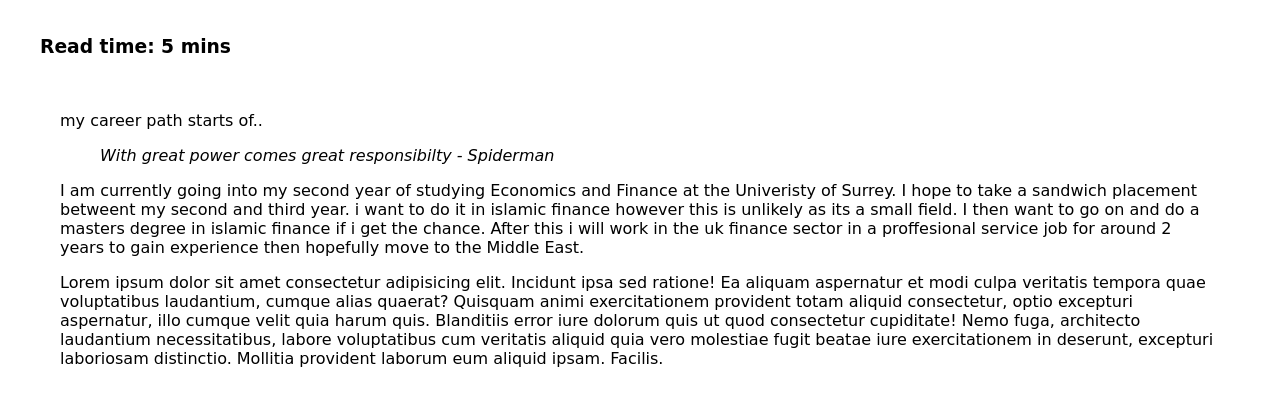
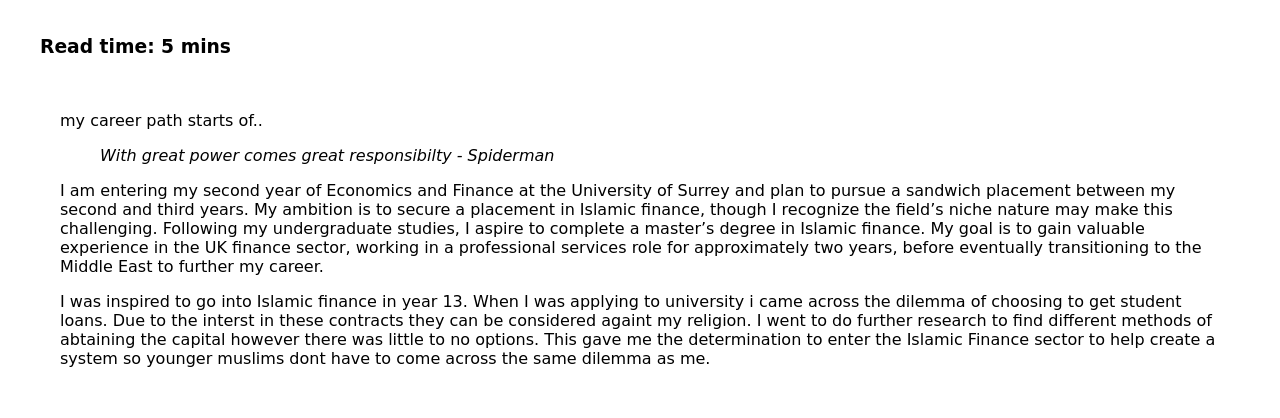
Before and after one commit to moislam123/moislam123.github.io, a plain HTML site: page index.html in a window 1280 px wide. Shown: the part 248-666 px from the top of the page. Drawn offline with Linux system fonts and the light colour scheme; no server answers; a script that the page names is missing; a web font is replaced by a local one.

Commit message:
Update index.html

```diff
--- a/index.html
+++ b/index.html
@@ -33,9 +33,8 @@
             <main>
                 <p>my career path starts of..</p>
                 <blockquote><cite>With great power comes great responsibilty - Spiderman</cite></blockquote>
-                <p>I am currently going into my second year of studying Economics and Finance at the Univeristy of Surrey. I hope to take a sandwich placement betweent my second and third year. i want to do it in islamic finance however this is unlikely as its a small field. I then want to go on and do a masters degree in islamic finance if i get the chance. After this i will work in the uk finance sector in a proffesional service job for around 2 years to gain experience then hopefully move to the Middle East.
-                </p>
-                <p>Lorem ipsum dolor sit amet consectetur adipisicing elit. Incidunt ipsa sed ratione! Ea aliquam aspernatur et modi culpa veritatis tempora quae voluptatibus laudantium, cumque alias quaerat? Quisquam animi exercitationem provident totam aliquid consectetur, optio excepturi aspernatur, illo cumque velit quia harum quis. Blanditiis error iure dolorum quis ut quod consectetur cupiditate! Nemo fuga, architecto laudantium necessitatibus, labore voluptatibus cum veritatis aliquid quia vero molestiae fugit beatae iure exercitationem in deserunt, excepturi laboriosam distinctio. Mollitia provident laborum eum aliquid ipsam. Facilis.</p>
+                <p>I am entering my second year of Economics and Finance at the University of Surrey and plan to pursue a sandwich placement between my second and third years. My ambition is to secure a placement in Islamic finance, though I recognize the field’s niche nature may make this challenging. Following my undergraduate studies, I aspire to complete a master’s degree in Islamic finance. My goal is to gain valuable experience in the UK finance sector, working in a professional services role for approximately two years, before eventually transitioning to the Middle East to further my career.   </p>
+                <p>I was inspired to go into Islamic finance in year 13. When I was applying to university i came across the dilemma of choosing to get student loans. Due to the interst in these contracts they can be considered againt my religion. I went to do further research to find different methods of abtaining the capital however there was little to no options. This gave me the determination to enter the Islamic Finance sector to help create a system so younger muslims dont have to come across the same dilemma as me.</p>
             </main>
             <footer>
                 <h2>Author: Mohamed Altadmri</h2>
```
